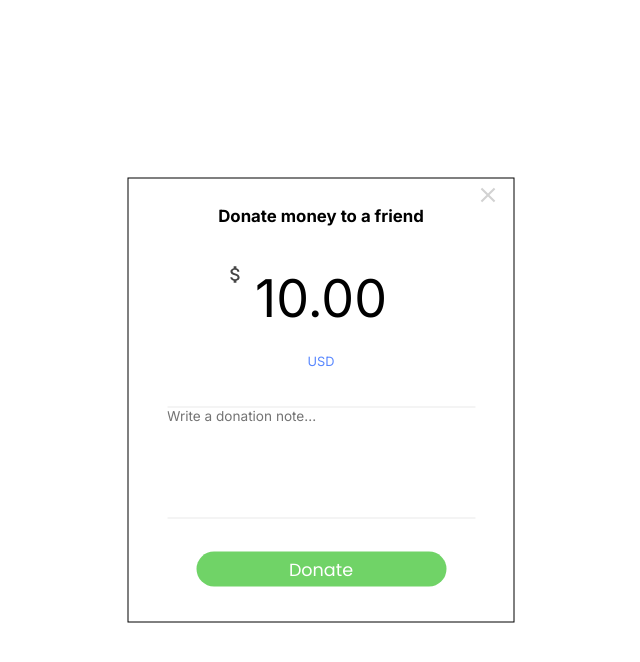
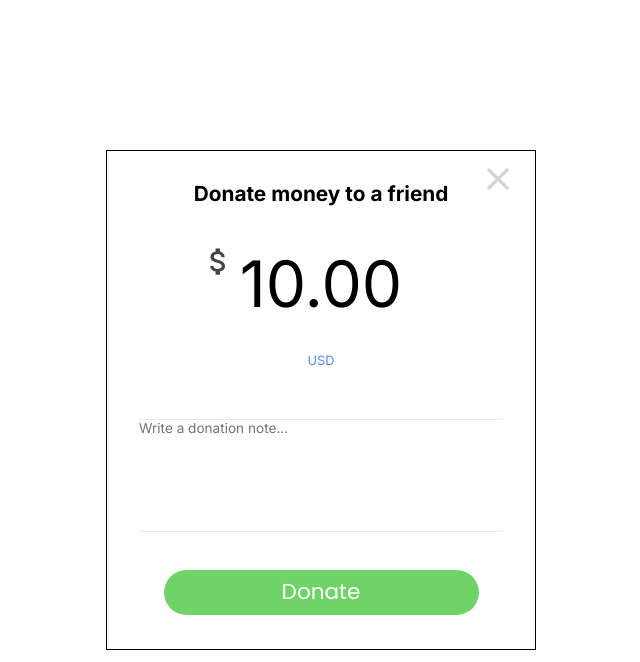
Before and after one commit to dfong0530/UChat, a React (Create React App) app in the folder client/: page / in a window 1280 px wide. Shown: the top 662 px of the page, without its empty margins (319-959 px from the left). Built offline with nearby package versions, Linux system fonts and the light colour scheme; no server answers.

Commit message:
donation box view done, functionality wip

```diff
--- a/client/src/Pages/CSS/Initial.css
+++ b/client/src/Pages/CSS/Initial.css
@@ -8,7 +8,7 @@
   text-align: center;
 }
 
-.logo {
+.logoUChat {
   color: #5ba3e4;
 }
 
--- a/client/src/TashiComponents/CSS/DonationBox.css
+++ b/client/src/TashiComponents/CSS/DonationBox.css
@@ -3,8 +3,10 @@
     top: 50%;
     left: 50%;
     transform: translate(-50%, -50%);
-    width: 387px;
-    height: 445px;
+    /* width: 387px;
+    height: 445px; */
+    width: 430px;
+    height: 500px;
     border-style: solid;
     border-width: 1px;
     border-color: black;
@@ -13,7 +15,7 @@
 
 .donationCloseButton {
     position: absolute;
-    margin: 1% 0 0 90%;
+    margin: 2% 0 0 87%;
 }
 
 .btnCloseButton {
@@ -31,31 +33,52 @@
     font-family: 'Inter';
     font-style: normal;
     font-weight: 600;
-    font-size: 1.05rem;
+    font-size: 1.3rem;
     margin-top: 7%;
 }
 
 .donationMoneyIcon {
     position: absolute;
-    margin: 10% 0 0 25%;
+    margin: 9% 0 0 22%;
     color: #454545;
 }
 
 .donationClickAmount {
     padding: 10% 0 0 0;
 }
-
+/*
 .donationAmount {
     font-family: 'Inter';
     font-style: normal;
     font-weight: 300;
     font-size: 52px;
     line-height: 70px;
+} */
+
+.amountInput {
+    text-align: center;
+    border: none;
+    background-color: white;
+    font-family: 'Inter';
+    font-style: normal;
+    font-weight: 300;
+    font-size: 4rem;
+    line-height: 70px;
+    width: 40%;
+    outline: none;
 }
 
-.amountBtn {
-    border: none;
-    background-color: white;
+.amountInput::-webkit-outer-spin-button,
+.amountInput::-webkit-inner-spin-button {
+    /* display: none; <- Crashes Chrome on hover */
+    -webkit-appearance: none;
+    margin: 0;
+    /* <-- Apparently some margin are still there even though it's hidden */
+}
+
+.amountInput[type=number] {
+    -moz-appearance: textfield;
+    /* Firefox */
 }
 
 .amountBtn:hover {
@@ -64,7 +87,7 @@
 }
 
 .donationUSD {
-    margin: 5% 0 0 0;
+    margin-top: 8%;
 }
 
 .textUSD {
@@ -77,13 +100,13 @@
 }
 
 .donationClickNote {
-    margin: 10% 0 0 0;
+    margin: 12% 0 0 0;
 }
 
 .clickNoteArea {
     border-style: solid none solid none;
     border-color: #EAEAEA;
-    width: 80%;
+    width: 85%;
     padding-bottom: 75px;
     font-family: "Inter";
     font-weight: 500;
@@ -91,22 +114,23 @@
     line-height: 1.1rem;
     color: #747474;
     resize: none;
+    outline: none;
 }
 
 .donationDonateButton {
-    margin-top: 7.5%;
+    margin-top: 8%;
 }
 
 .donateButton {
     background-color: #70D367;
-    width: 250px;
-    height: 35px;
+    width: 315px;
+    height:45px;
     border-radius: 40px;
     border-style: none;
     color: #FFFFFF;
     font-family: Poppins;
     font-weight: 400;
-    font-size: 1.1rem;
+    font-size: 1.35rem;
     line-height: 2rem;
 }
 
@@ -114,3 +138,9 @@
     filter: brightness(110%);
     transition: 0.3s;
 }
+
+.amountInput:hover,
+.donateButton:hover,
+.btnCloseButton:hover {
+    cursor:pointer;
+}
--- a/client/src/TashiComponents/DonationBox.js
+++ b/client/src/TashiComponents/DonationBox.js
@@ -5,14 +5,8 @@ import CloseIcon from "@mui/icons-material/Close";
 import MoneyIcon from "@mui/icons-material/AttachMoney";
 
 const DonationBox = () => {
-  var clicked = false;
-  const clickOnce = () => {
-    if (!clicked) {
-      clicked = true;
-      setDonationNote("");
-      console.log(clicked);
-    }
-  };
+
+  var clickedNote = false;
 
   const [donationAmount, setDonationAmount] = useState("10.00");
   const [donationNote, setDonationNote] = useState("Write a donation note...");
@@ -21,26 +15,41 @@ const DonationBox = () => {
 
   const handleClickDonate = () => {};
 
-  const handleClickAmount = () => {};
+  const handleClickAmount = () => { //try making these reset only on first click.
+    setDonationAmount("");
+  };
 
-  const handleClickNote = () => {};
+  const handleClickNote = () => {
+    if (!clickedNote) {
+      clickedNote = true;
+      setDonationNote("");
+    }
+  };
 
   return (
     <>
       <section className="containerDonationBox">
         <div className="donationCloseButton">
           <button className="btnCloseButton" onClick={handleClickClose}>
-            <CloseIcon className="CloseButton" sx={{ fontSize: 25 }} />
+            <CloseIcon className="CloseButton" sx={{ fontSize: 38}} />
           </button>
         </div>
         <h2 className="donationHeading">Donate money to a friend</h2>
         <div className="donationMoneyIcon">
-          <MoneyIcon className="MoneyIcon" sx={{ fontSize: 22 }} />
+          <MoneyIcon className="MoneyIcon" sx={{ fontSize: 35 }} />
         </div>
         <div className="donationClickAmount">
-          <button className="amountBtn" onClick={handleClickAmount}>
-            <h1 className="donationAmount">{donationAmount}</h1>
-          </button>
+          <input
+            type="number"
+            min="1"
+            max="1000"
+            step="0.01"
+            className="amountInput"
+            name="amountInput"
+            value={donationAmount}
+            onClick={handleClickAmount}
+            onChange={(e) => setDonationAmount(e.target.value)}
+          />
         </div>
         <article className="donationUSD">
           <h4 className="textUSD">USD</h4>
@@ -49,14 +58,13 @@ const DonationBox = () => {
           <textarea
             className="clickNoteArea"
             name="donationNote"
-            id="donationNote"
             value={donationNote}
             onChange={(e) => setDonationNote(e.target.value)}
-            onClick={clickOnce}
+            onClick={handleClickNote}
           />
         </div>
         <div className="donationDonateButton">
-          <button className="donateButton" onClick={handleClickDonate}>
+          <button type="submit" className="donateButton" onClick={handleClickDonate}>
             Donate
           </button>
         </div>
```
Also changed, not shown: client/src/Pages/Messages.js (+68 -51 lines), 2 other files (tests, documents, lock files or other folders).
